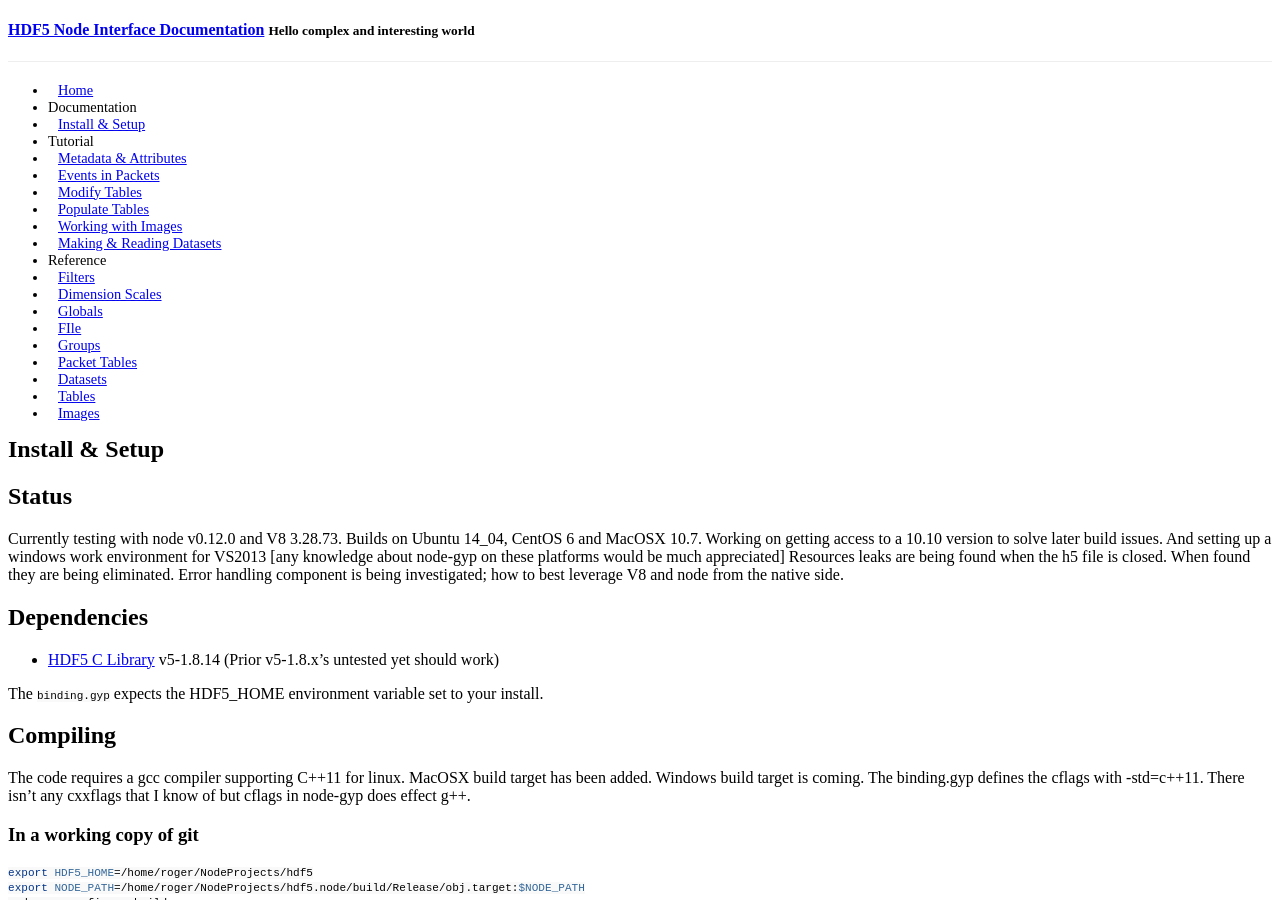
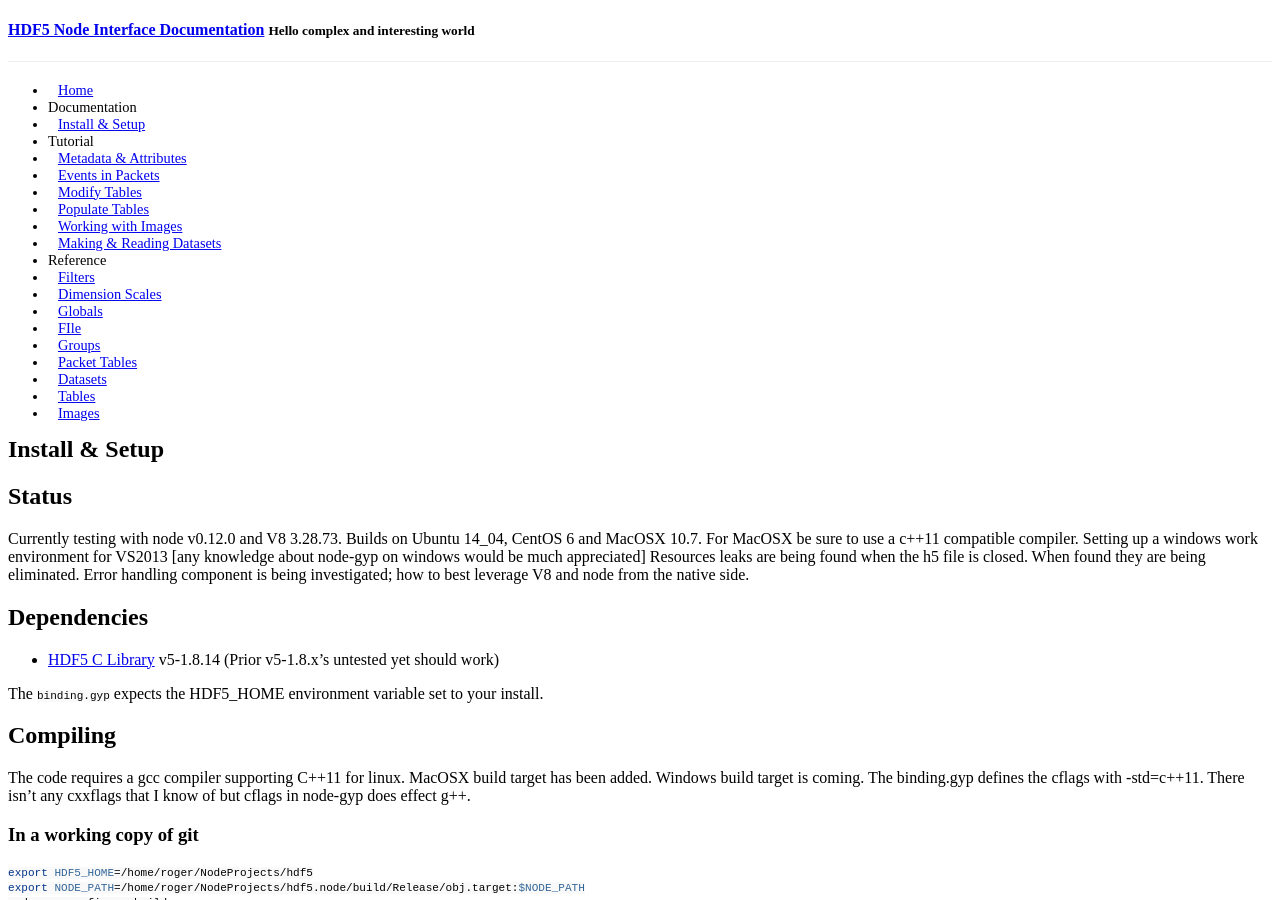
Before and after one commit to HDF-NI/hdf5.node, a Jekyll site: the page built from _posts/2015-05-02-install-setup.md, in a window 1280 px wide and 900 px high. Built offline with Jekyll 4.4.1, drawn with Linux system fonts in a browser that asks for light colours; Markdown is read by kramdown in place of the engine named in the settings; a style sheet for code colours, icons or effects is not loaded.

```diff
--- a/_posts/2015-05-02-install-setup.md
+++ b/_posts/2015-05-02-install-setup.md
@@ -7,7 +7,7 @@
 
 ## Status
 
-Currently testing with node v0.12.0 and V8 3.28.73.  Builds on Ubuntu 14_04, CentOS 6 and MacOSX 10.7.  Working on getting access to a 10.10 version to solve later build issues. And setting up a windows work environment for VS2013 [any knowledge about node-gyp on these platforms would be much appreciated]
+Currently testing with node v0.12.0 and V8 3.28.73.  Builds on Ubuntu 14_04, CentOS 6 and MacOSX 10.7. For MacOSX be sure to use a c++11 compatible compiler. Setting up a windows work environment for VS2013 [any knowledge about node-gyp on windows would be much appreciated]
 Resources leaks are being found when the h5 file is closed.  When found they are being eliminated.  Error handling component is being investigated; how to best leverage V8 and node from the native side.
 
 ## Dependencies
```
